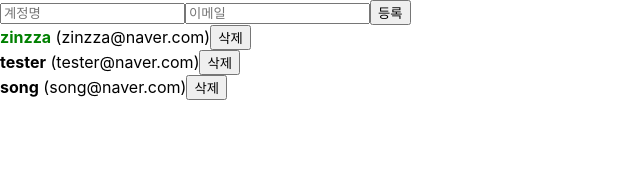
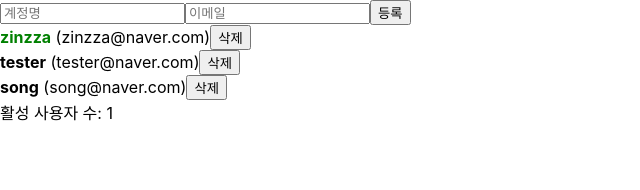
Before and after one commit to Zinzza-Song/begin-react, a React (Create React App) app: page / in a window 1280 px wide. Shown: the top 190 px of the page, without its empty margins (0-640 px from the left). Built offline with nearby package versions, Linux system fonts and the light colour scheme.

Commit message:
useMemo 사용

```diff
--- a/src/App.js
+++ b/src/App.js
@@ -1,6 +1,12 @@
-import React, { useRef, useState } from "react";
+import React, { useRef, useState, useMemo } from "react";
 import CreateUser from "./CreateUser";
 import UserList from "./UserList";
+
+function countActiveUsers(users) {
+  console.log("확성 사용자 수를 세는중...");
+
+  return users.filter((user) => user.active).length;
+}
 
 function App() {
   const [inputs, setInputs] = useState({
@@ -71,6 +77,10 @@
     );
   };
 
+  const count = useMemo(() => countActiveUsers(users), [users]);
+  // useMemo를 사용안하면 화면이 리렌더링 될 때마다 계속 연산이됨
+  // useMemo를 사용하면 해당 값이 변할 때만 연산(최적화)
+
   return (
     <>
       <CreateUser
@@ -80,6 +90,7 @@
         onCreate={onCreate}
       />
       <UserList users={users} onRemove={onRemve} onToogle={onToogle} />
+      <div>활성 사용자 수: {count}</div>
     </>
   );
 }
```
